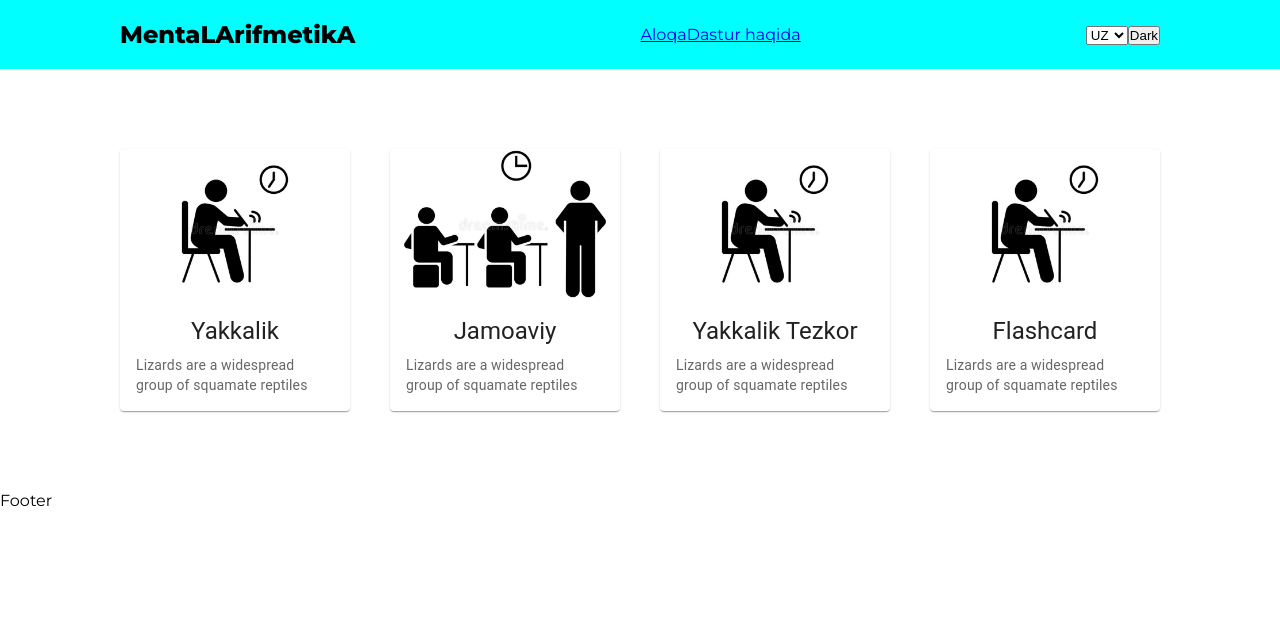
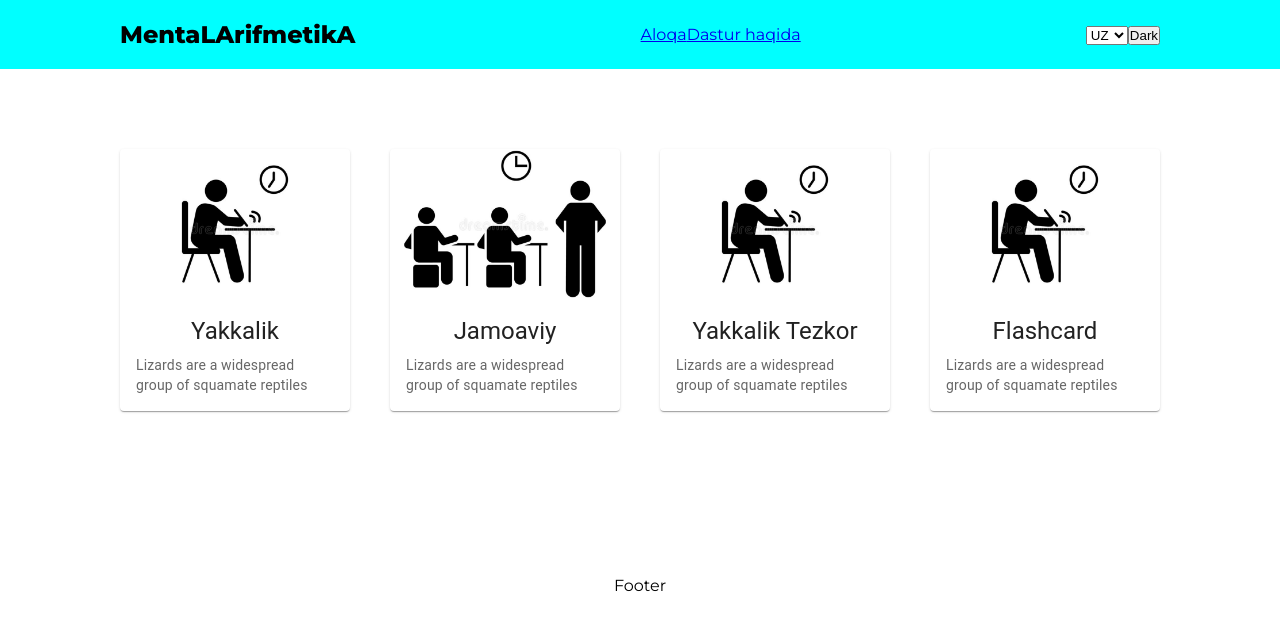
Before and after one commit to diyorbek0309/mentalarithmetic, a React (Vite) app: page / in a window 1280 px wide. Shown: the top 630 px of the page. Built offline with nearby package versions, Linux system fonts and the light colour scheme.

Commit message:
added buttons

```diff
--- a/src/App.css
+++ b/src/App.css
@@ -12,3 +12,7 @@ body {
 .formik {
   text-align: center;
 }
+.footer {
+  margin-top: 85px;
+  text-align: center;
+}
--- a/src/components/Footer.jsx
+++ b/src/components/Footer.jsx
@@ -1,5 +1,5 @@
 const Footer = () => {
-  return <div>Footer</div>;
+  return <div className="footer">Footer</div>;
 };
 
 export default Footer;
--- a/src/components/Form.jsx
+++ b/src/components/Form.jsx
@@ -4,8 +4,9 @@ import {
   MenuItem,
   InputLabel,
   Select,
-  autocompleteClasses,
+  Button,
 } from "@mui/material";
+import { useNavigate } from "react-router-dom";
 
 const Form = () => {
   const formikData = [
@@ -40,6 +41,7 @@ const Form = () => {
       countData: [5, 6, 7, 8, 9, 10],
     },
   ];
+  const navig = useNavigate();
   return (
     <div className="formik">
       <Formik
@@ -81,11 +83,16 @@ const Form = () => {
           <form
             onSubmit={handleSubmit}
             style={{
-              width: 400,
+              width: 500,
+              margin: "auto",
             }}
           >
             {formikData.map((data) => (
-              <FormControl variant="standard" sx={{ m: 1.5, minWidth: 400 }}>
+              <FormControl
+                key={data.id}
+                variant="standard"
+                sx={{ m: 1.5, minWidth: 400 }}
+              >
                 <InputLabel id={data.name}>{data.title}</InputLabel>
                 <Select
                   name={data.name}
@@ -100,13 +107,21 @@ const Form = () => {
               </FormControl>
             ))}
             <br />
-            <button type="submit" disabled={isSubmitting}>
+            <Button type="submit" disabled={isSubmitting} variant="contained">
               Boshlash
-            </button>
+            </Button>
           </form>
         )}
       </Formik>
-      {/* Back button */}
+      <br />
+      <Button
+        onClick={() => {
+          navig("/");
+        }}
+        variant="outlined"
+      >
+        Ortga
+      </Button>
     </div>
   );
 };
```
